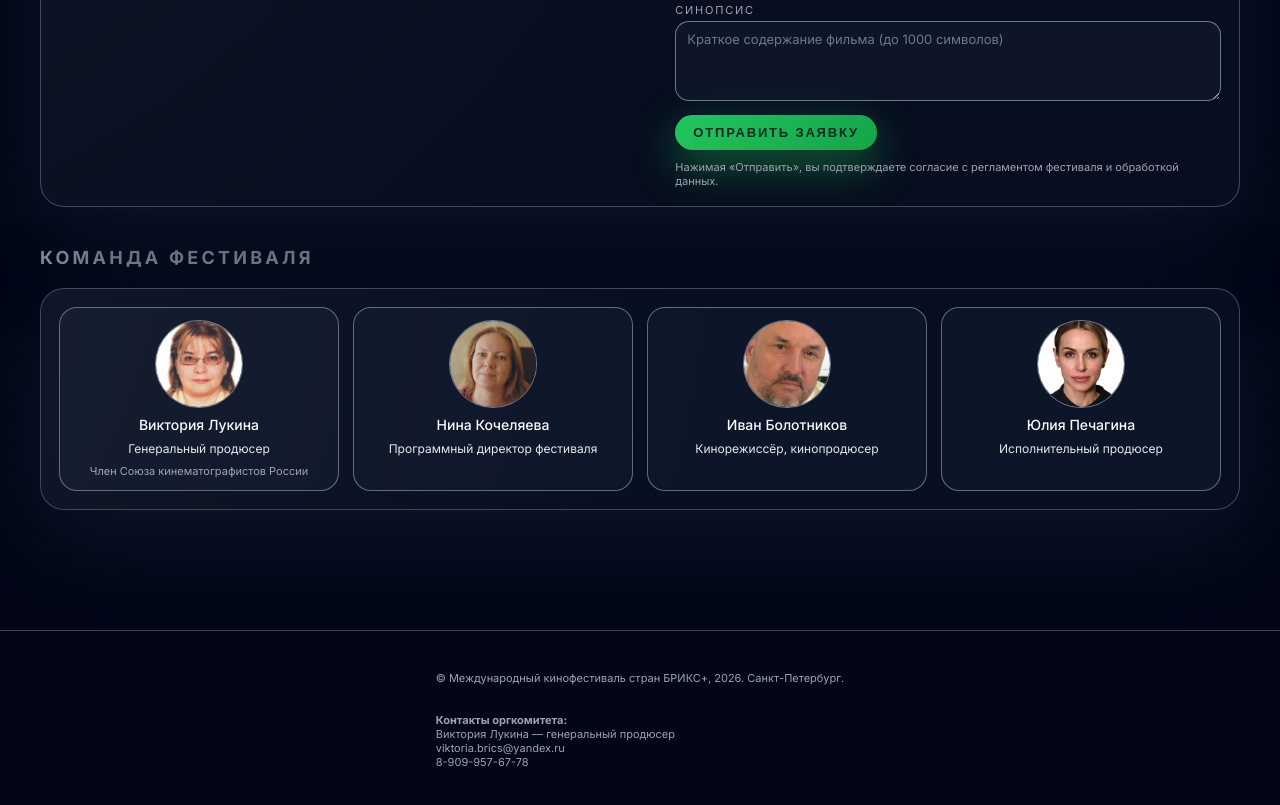
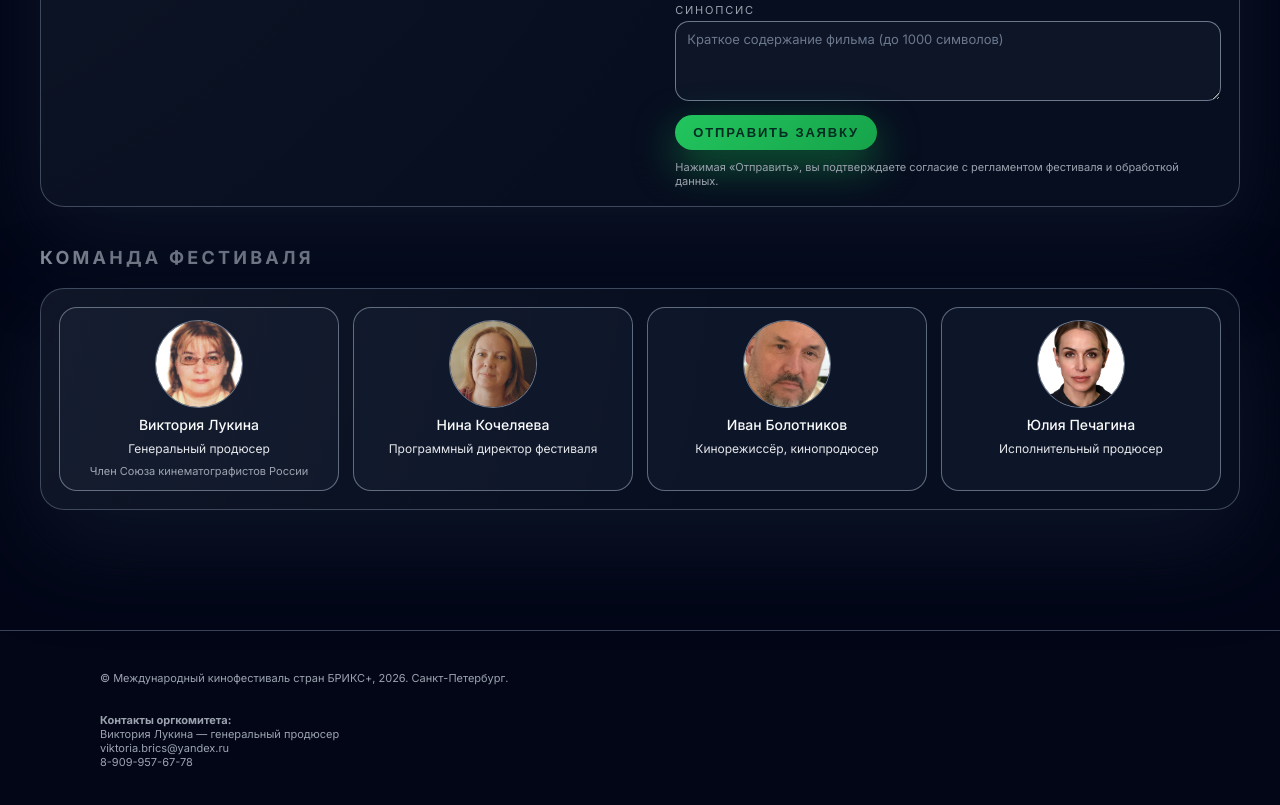
Before and after one commit to nl8708097-eng/bricsfest, a plain HTML site: page index.html in a window 1280 px wide. Shown: the part 3043-3848 px from the top of the page. Drawn offline with Linux system fonts and the light colour scheme.

Commit message:
Update index.html

```diff
--- a/index.html
+++ b/index.html
@@ -518,21 +518,17 @@
     .team-extra { font-size: 11px; color: var(--text-muted); }
 
     footer {
-      margin-top: 40px; padding-top: 24px 20px 40px;
+      margin-top: 40px;
       border-top: 1px solid rgba(148, 163, 184, 0.4);
       font-size: 11px; color: var(--text-muted);
-      display: flex; flex-wrap: wrap;
-      justify-content: space-between; gap: 10px;
+      width: 100%;
+      padding: 40px 0 60px;
     }
+
     footer a {
       text-decoration: underline; text-decoration-style: dotted;
       text-underline-offset: 3px;
     }
-
-    footer {
-        width: 100%;
-        padding: 40px 0 60px;
-            }
 
     footer > div {
         max-width: 1120px;
```
